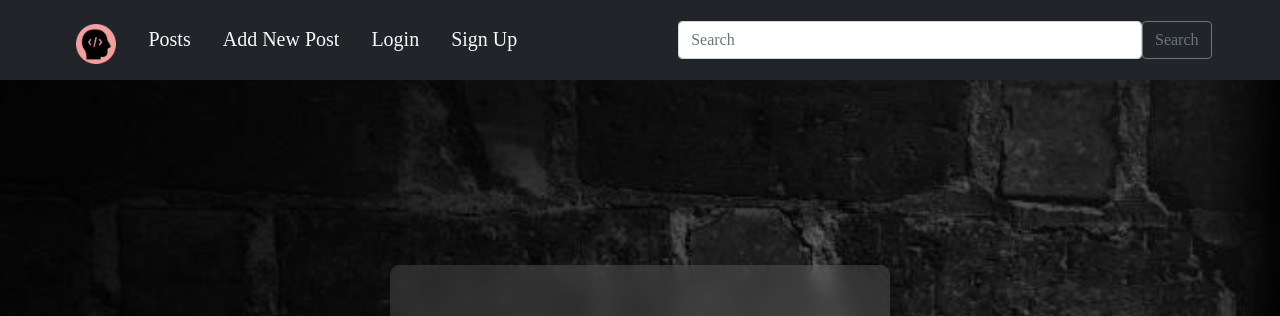
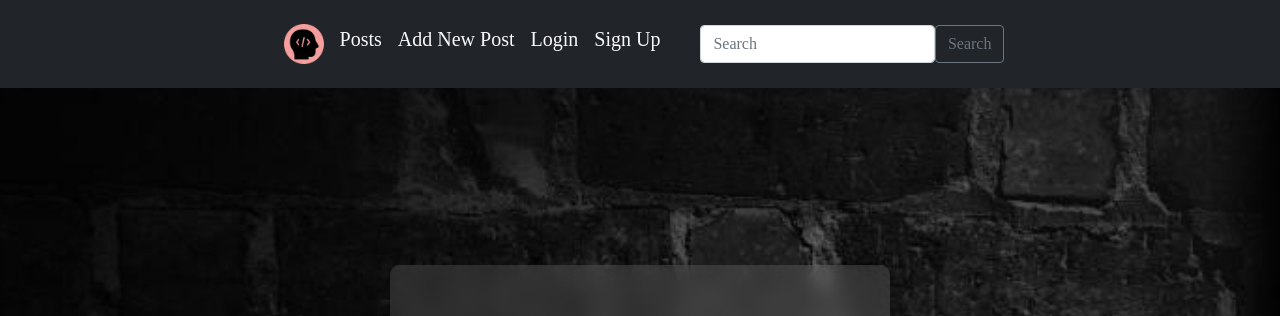
Before and after one commit to zankoAn/django-blog-project, a Django app: page /account/signup/ in a window 1280 px wide. Shown: the top 316 px of the page. Run offline with Django 3.2, Linux system fonts and the light colour scheme; some libraries are stand-ins or nearby versions; some web fonts are replaced.

Commit message:
Update navbar template.

```diff
--- a/templates/nav/navbar.html
+++ b/templates/nav/navbar.html
@@ -1,38 +1,42 @@
 {% load static %}
-<div class="container-fluid">
-	<nav class="navbar fixed-top navbar-expand-lg navbar-light bg-dark" id="nav-style">
-    <button class="navbar-toggler navbar-toggler-right" type="button" data-bs-toggle="collapse" data-bs-target="#navbarTogglerDemo03" aria-controls="navbarTogglerDemo03" aria-expanded="false" aria-label="Toggle navigation" id="toggler-btn" onclick="toggle_icon()">
-      <span class="bi bi-list bi-9x" id="toggler-icon"></span>
+{% block custom_tag %}
+  <link rel="stylesheet" href="{% static 'css/navbar.css' %}">
+{% endblock custom_tag %}
+
+
+<nav class="stroke navbar fixed-top navbar-expand-lg navbar-light bg-dark" id="nav-style">
+  <div class="navbar-header">
+    <button class="navbar-toggler navbar-toggler-right" type="button" data-bs-toggle="collapse" data-bs-target="#navbarToggler">
+      <span class="bi bi-list bi-9x" style="color:white;" id="toggler-icon"></span>
   </button>
-
-    <div class="collapse navbar-collapse" id="navbarTogglerDemo03">
-      <ul class="navbar-nav me-auto ms-auto justify-content-center mb-2 mt-3">
-				<li class="nav-item mx-2">
+  </div>
+  <div class="navbar-collapse collapse justify-content-center" id="navbarToggler">
+    <ul class="navbar-nav p-3">
+      <li class="nav-item">
         <a class="navbar-brand text-light" href="{% url 'Posts:home-page'%}"><img  src="{% static 'images/developer-icon.png' %}" height="40"  loading="lazy"/></a>
       </li>
-				<li class="nav-item mx-2">
+      <li class="nav-item">
         <a class="navbar-brand text-light" href="{% url 'Posts:home-page'%}">Posts</a>
-				</li>
-				<li class="nav-item mx-2">
+      </li class="nav-item">
+      <li>
         <a class="navbar-brand text-light" href="{% url 'Posts:home-page'%}">Add New Post</a>
-        </li>
+      </li class="nav-item">
       {% if request.user.is_authenticated %}
-          <li class="nav-item mx-2">
+        <li class="nav-item">
           <a class="navbar-brand text-light" href="{% url 'Account:logout'%}">Logout</a>
         </li>
       {% else %}
-          <li class="nav-item mx-2">
+        <li class="nav-item">
           <a class="navbar-brand text-light" href="{% url 'Account:login'%}">Login</a>
         </li>
-          <li class="nav-item mx-2">
+        <li class="nav-item">
           <a class="navbar-brand text-light" href="{% url 'Account:signup'%}">Sign Up</a>
         </li>
       {% endif %}
     </ul>
-			<form class="navbar-form d-flex flex-row col-md-5 mx-auto" id="search-bar" method="get">
+    <form class="navbar-form d-flex col-lg-3 col-md-13 col-sm-15 col-xs-10 p-2 " role="search" id="search-bar" method="get">
       <input class="form-control bg-outline-secondary" type="text" placeholder="Search" aria-label="Search">
-				<button class="btn btn-outline-secondary my-2 my-sm-0" id="search-button" type="submit">Search</button>
+      <button class="btn btn-outline-secondary" id="search-button" type="submit">Search</button>
     </form>
   </div>
 </nav>
-</div>
```
Lines whose indentation alone changed are shown as unchanged.
